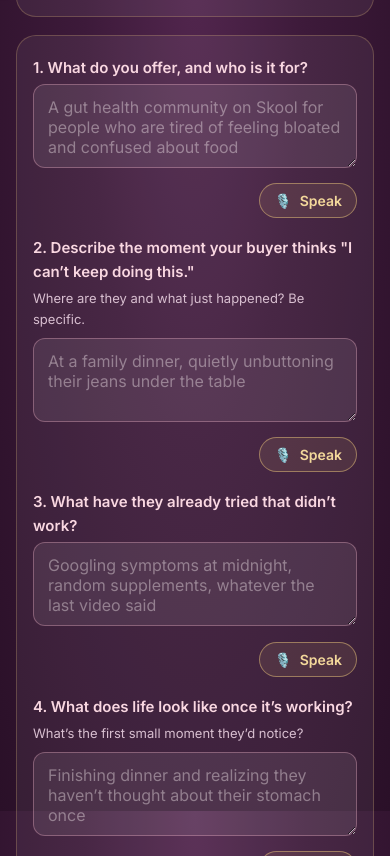
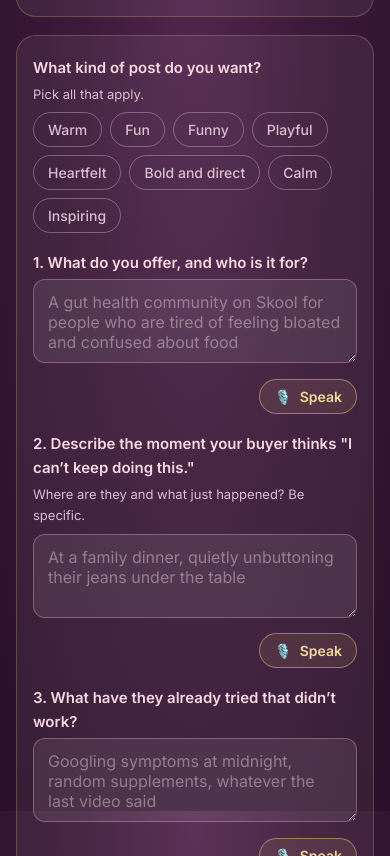
Before and after one commit to aurailia/she-sells, a plain HTML site: page index.html in a window 390 px wide. Shown: the part 877-1733 px from the top of the page. Drawn offline with nearby package versions, Linux system fonts and the light colour scheme.

Commit message:
Add files via upload

```diff
--- a/index.html
+++ b/index.html
@@ -137,6 +137,13 @@
   textarea::placeholder, input::placeholder { color: rgba(251, 239, 243, 0.4); }
   textarea:focus, input[type="text"]:focus { border-color: var(--gold); box-shadow: 0 0 0 3px rgba(232, 196, 122, 0.18); }
 
+  .tones { display: flex; flex-wrap: wrap; gap: 8px; }
+  .tone {
+    font-family: inherit; font-size: 14px; font-weight: 500; cursor: pointer;
+    color: var(--muted); background: transparent;
+    border: 1px solid rgba(216, 191, 208, 0.4); border-radius: 999px; padding: 8px 14px;
+  }
+  .tone.on { color: var(--plum-deep); background: var(--gold); border-color: var(--gold); font-weight: 600; }
   .voice-row { display: flex; justify-content: flex-end; align-items: center; gap: 10px; margin-top: 8px; }
   .voice-note { font-size: 12px; color: var(--muted); }
   .mic {
@@ -315,7 +322,7 @@
         { id: 'feeling', label: 'What feeling are they really after?', hint: 'Relief, confidence, feeling understood, something else?', placeholder: 'Relief that they don’t have to figure it out alone anymore' },
         { id: 'included', label: 'What’s included, and where should they go next?', hint: 'Add your link.', placeholder: 'Weekly live calls, meal guides, a 30 day reset. Join here: [link]' }
       ],
-      build: function (a) {
+      build: function (a, tone) {
         return [
           'I want help writing a promo post for a Skool community. Below are my answers to a few questions. Use my own words and phrases wherever you can, so it still sounds like me.',
           '',
@@ -339,6 +346,9 @@
           '6. What’s included in my offer, and where they should go next:',
           a.included,
           '',
+          'THE FEEL OF THE POST',
+          'Make it feel ' + tone + '. Let that come through in the words and the emojis you choose.',
+          '',
           'HOW TO WRITE IT',
           '',
           '1. Open with the moment from answer 2, as a short question or scene, so my buyer reads it and thinks "that’s me."',
@@ -349,14 +359,20 @@
           '6. End with an invitation in this shape: "If you’re tired of [what they’re tired of, from answers 2 and 3] and ready for [what could be, from answer 4], then come join us." Then add my link. If my offer isn’t a community, swap "come join us" for the natural next step, like "grab yours" or "book your spot." No pressure, no countdowns, no urgency, and no "DM me."',
           '',
           'RULES',
-          '- Write like I talk to a friend. Short sentences. Contractions. Warm and simple.',
+          '- Write like I talk to a friend. Short sentences. Contractions. Simple words.',
           '- Keep it under 200 words.',
+          '- Make it easy to scan on a phone: short lines with a blank line between them.',
+          '- Use emojis that match the feel of the post. A few, not on every line.',
+          '- Add one or two short headings in CAPITAL LETTERS, and make a key line or two bold using Unicode bold letters (like 𝗧𝗵𝗶𝘀). Skool doesn’t show markdown, so never use ** or #.',
+          '- If you list anything, use ✦ for the bullets.',
           '- Use "they" or "you" for my buyer unless I say otherwise.',
-          '- No hashtags, no em dashes, no markdown symbols.',
+          '- No hashtags and no em dashes.',
           '- Avoid phrases that sound like AI, like "in today’s world," "let’s dive in," or "game changer."',
           '- Don’t invent results, numbers, or claims I didn’t give you.',
           '',
-          'When you’re done, give me 3 title options that start with the moment from answer 2.'
+          'When you’re done, give me 3 title options that start with the moment from answer 2.',
+          '',
+          'Then ask me: "Want to go deeper, or is this good?" If I want to go deeper, offer me a few simple choices, like making the opening moment more vivid, adding more to what could be, trying a different feel, making it shorter, or asking me a couple of questions to dig into my buyer more. Wait for my answer before you rewrite anything.'
         ].join('\n');
       }
     }
@@ -433,9 +449,26 @@
     });
   };
 
+  /* Post feel: members pick all that apply */
+  var TONES = ['Warm', 'Fun', 'Funny', 'Playful', 'Heartfelt', 'Bold and direct', 'Calm', 'Inspiring'];
+
+  var chosenTones = function (p) {
+    var raw = answersFor(p).tone;
+    if (typeof raw !== 'string' || !raw) return [];
+    return raw.split('|').filter(function (t) { return TONES.indexOf(t) !== -1; });
+  };
+
+  var toneText = function (p) {
+    var list = chosenTones(p).map(function (t) { return t.toLowerCase(); });
+    if (!list.length) return 'warm and friendly';
+    if (list.length === 1) return list[0];
+    return list.slice(0, -1).join(', ') + ' and ' + list[list.length - 1];
+  };
+
+  var buildFor = function (p) { return p.build(filledAnswers(p), toneText(p)); };
+
   var updatePreview = function () {
-    var p = findPrompt(state.current);
-    previewEl.textContent = p.build(filledAnswers(p));
+    previewEl.textContent = buildFor(findPrompt(state.current));
   };
 
   var showStatus = function (msg) {
@@ -549,6 +582,41 @@
     topbarStep.textContent = p.lesson;
 
     fieldsEl.innerHTML = '';
+
+    var toneWrap = document.createElement('div');
+    toneWrap.className = 'field';
+    var toneLabel = document.createElement('label');
+    toneLabel.textContent = 'What kind of post do you want?';
+    toneWrap.appendChild(toneLabel);
+    var toneHint = document.createElement('div');
+    toneHint.className = 'hint';
+    toneHint.textContent = 'Pick all that apply.';
+    toneWrap.appendChild(toneHint);
+    var toneRow = document.createElement('div');
+    toneRow.className = 'tones';
+    var picked = chosenTones(p);
+    TONES.forEach(function (t) {
+      var b = document.createElement('button');
+      b.type = 'button';
+      b.className = 'tone' + (picked.indexOf(t) !== -1 ? ' on' : '');
+      b.setAttribute('aria-pressed', picked.indexOf(t) !== -1 ? 'true' : 'false');
+      b.textContent = t;
+      b.addEventListener('click', function () {
+        var now = chosenTones(p);
+        var at = now.indexOf(t);
+        if (at === -1) now.push(t); else now.splice(at, 1);
+        answersFor(p).tone = now.join('|');
+        var on = now.indexOf(t) !== -1;
+        b.classList.toggle('on', on);
+        b.setAttribute('aria-pressed', on ? 'true' : 'false');
+        save();
+        updatePreview();
+      });
+      toneRow.appendChild(b);
+    });
+    toneWrap.appendChild(toneRow);
+    fieldsEl.appendChild(toneWrap);
+
     p.questions.forEach(function (q, i) {
       var wrap = document.createElement('div');
       wrap.className = 'field';
@@ -769,7 +837,7 @@
   document.getElementById('copyBtn').addEventListener('click', function () {
     var p = findPrompt(state.current);
     if (!hasAnyAnswer(p)) { showStatus('Answer a few questions first, then copy.'); return; }
-    var text = p.build(filledAnswers(p));
+    var text = buildFor(p);
     if (navigator.clipboard && navigator.clipboard.writeText) {
       navigator.clipboard.writeText(text).then(function () {
         showStatus(COPIED);
```
